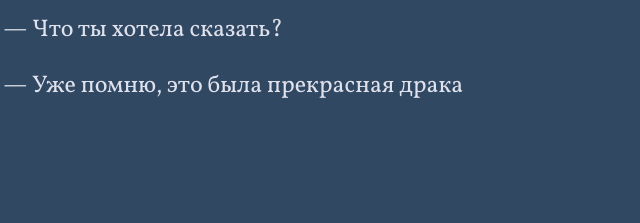
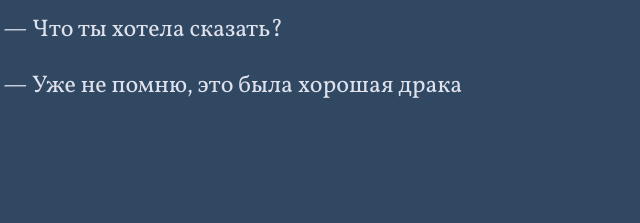
Before and after one commit to zlsheepcity/bookmcc, a plain HTML site: page chapters/ch101/index.html in a window 1280 px wide. Shown: the part 7237-7460 px from the top of the page, 45-685 px from the left. Drawn offline with Linux system fonts and the light colour scheme.

Commit message:
chapter draka

```diff
--- a/chapters/ch101/index.html
+++ b/chapters/ch101/index.html
@@ -494,7 +494,7 @@
                     — Что ты хотела сказать?
                 </p>
                 <p>
-                    — Уже помню, это была прекрасная драка
+                    — Уже не помню, это была хорошая драка
                 </p>
             </section>
             <hr section-divider />
```
